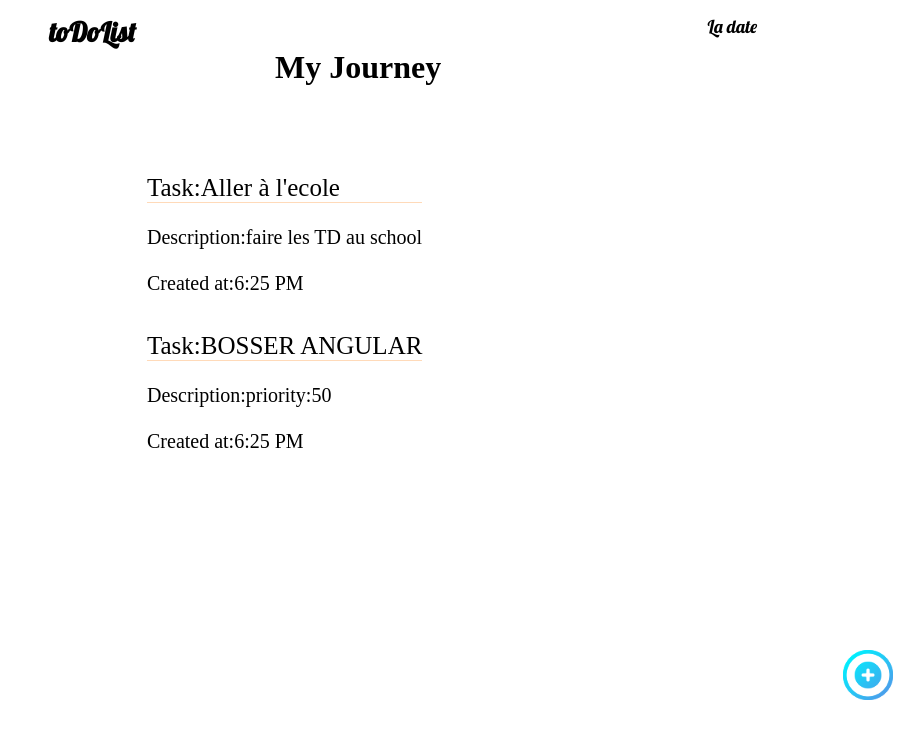
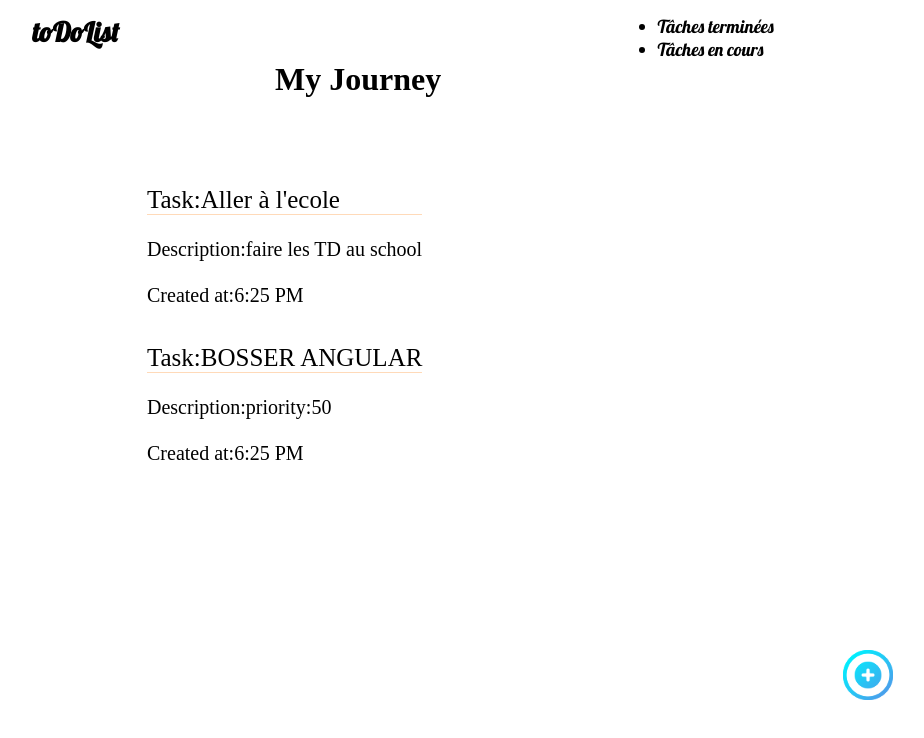
Before and after one commit to dxlskng/ToDoList, an Angular app: page / in a window 1280 px wide. Shown: the top 738 px of the page, without its empty margins (237-1161 px from the left). Built offline with nearby package versions, Linux system fonts and the light colour scheme.

Commit message:
Created Nav Container and deleted paragraphe: la date, into header.component.html

```diff
--- a/package.json
+++ b/package.json
@@ -18,6 +18,7 @@
     "@angular/platform-browser": "^15.1.0",
     "@angular/platform-browser-dynamic": "^15.1.0",
     "@angular/router": "^15.1.0",
+    "node": "^19.6.1",
     "rxjs": "~7.8.0",
     "tslib": "^2.3.0",
     "zone.js": "~0.12.0"
--- a/src/app/header/header.component.html
+++ b/src/app/header/header.component.html
@@ -3,5 +3,10 @@
   <link rel="preconnect" href="https://fonts.gstatic.com" crossorigin>
   <link href="https://fonts.googleapis.com/css2?family=Lobster&display=swap" rel="stylesheet">
   <h2 routerLink="">toDoList</h2>
-  <p>La date</p>
+  <nav class="menu-container">
+    <ul>
+      <li class="endTask">Tâches terminées</li>
+      <li class="loadingTask">Tâches en cours</li>
+    </ul>
+  </nav>
 </head>
```
Also changed, not shown: 1 other file (tests, documents, lock files or other folders).
